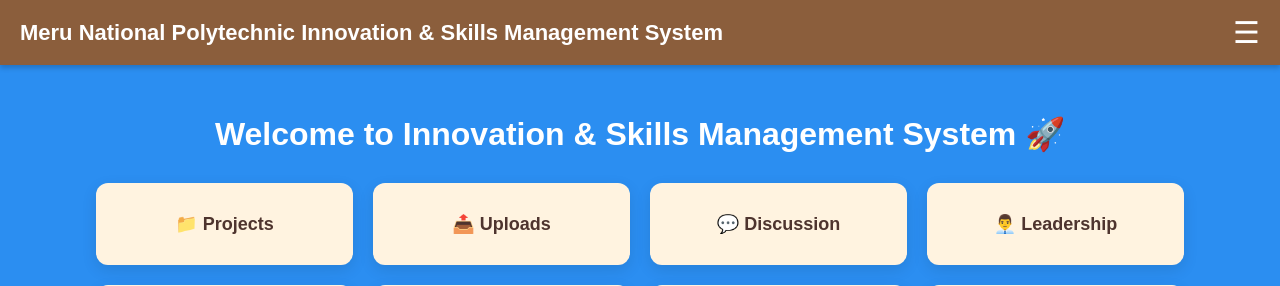
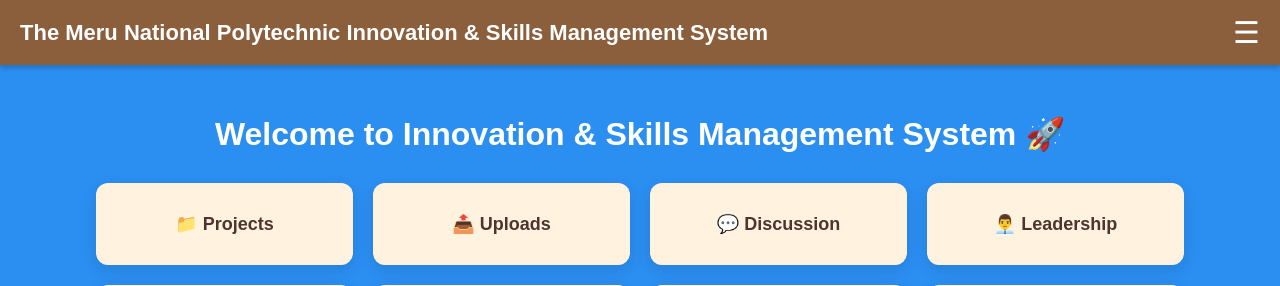
Before and after one commit to jamesmutisokiilu-coder/Meru-National-Polytechnic-innovation-and-skills-management-system, a Flask app: page /dashboard in a window 1280 px wide. Shown: the top 286 px of the page. Run offline with Flask 3, Linux system fonts and the light colour scheme; the visitor is signed in with stand-in values (Sample User, id 1).

Commit message:
Update dashboard.html

```diff
--- a/templates/dashboard.html
+++ b/templates/dashboard.html
@@ -241,7 +241,7 @@ body{
 <!-- NAVBAR -->
 <div class="navbar">
 
-    <h2>Meru National Polytechnic Innovation & Skills Management System</h2>
+    <h2> The Meru National Polytechnic Innovation & Skills Management System</h2>
 
     <div class="hamburger" onclick="toggleMenu()">☰</div>
 
```
